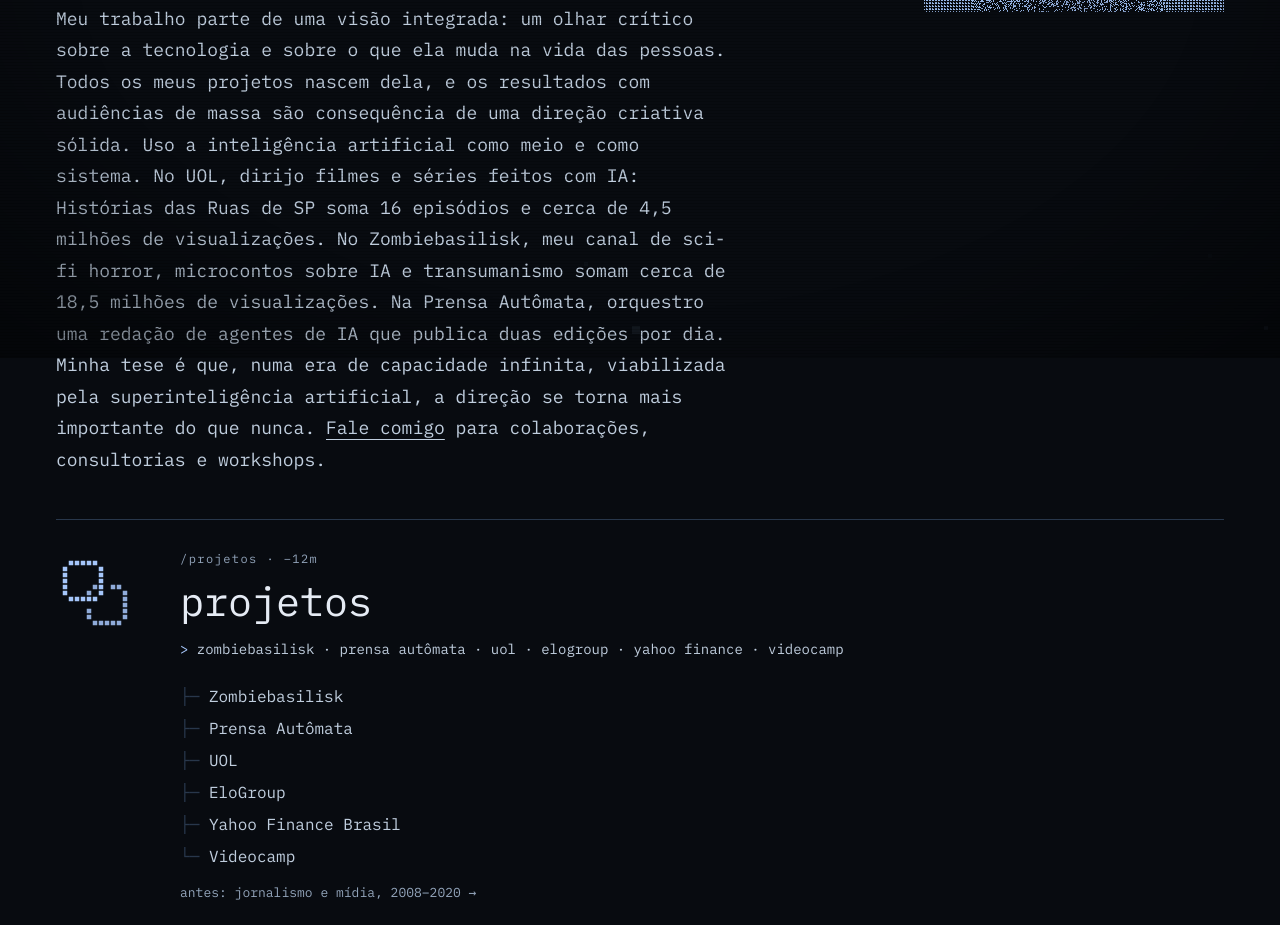
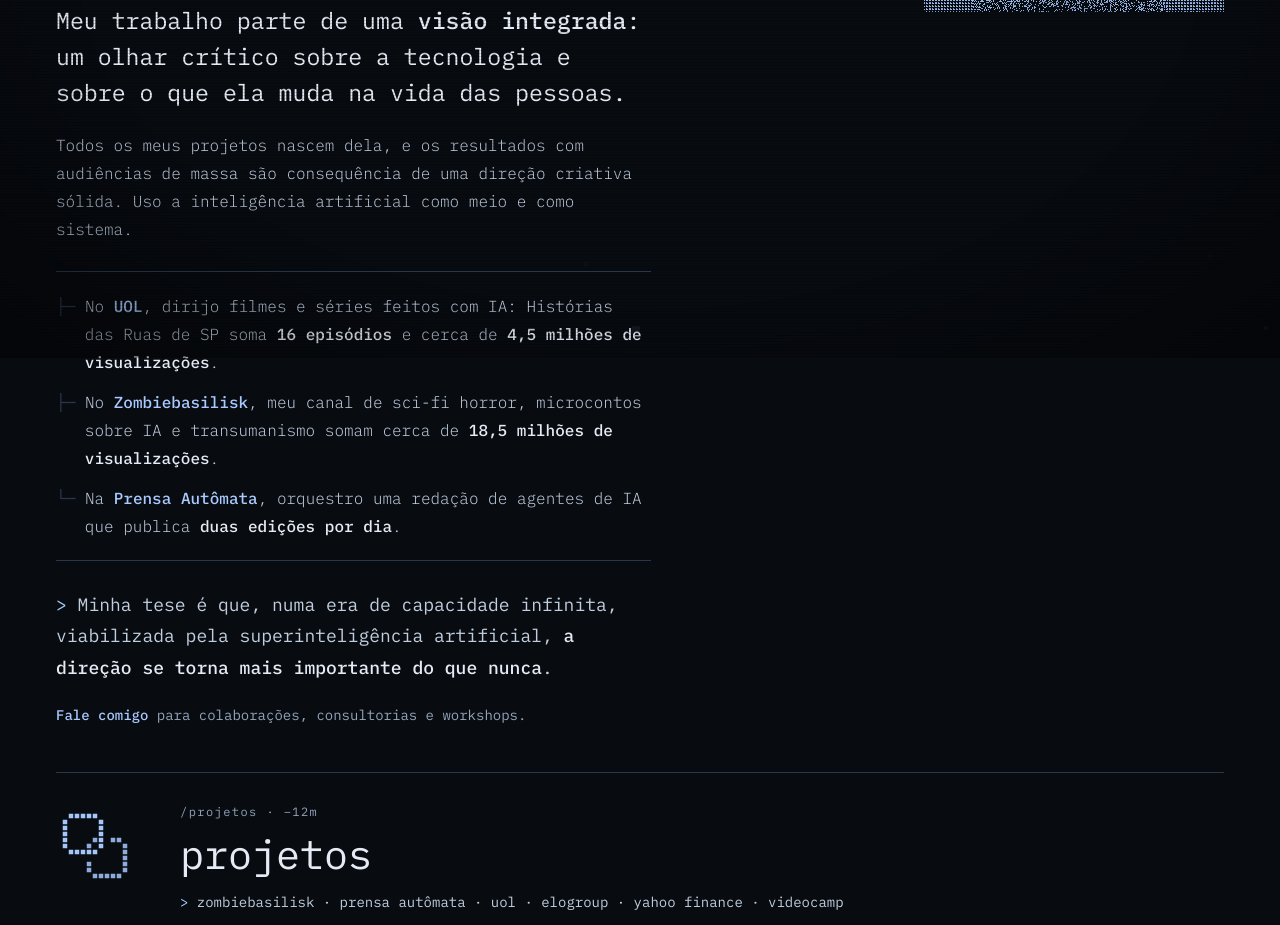
Before and after one commit to marcvsart/marcuscouto-portfolio, a plain HTML site: page index.html in a window 1280 px wide. Shown: the part 442-1367 px from the top of the page. Drawn offline with Linux system fonts and the light colour scheme; animation ran at ten frames a second; a web font is replaced by a local one.

Commit message:
Home: bloco de abertura com hierarquia (visão em destaque, projetos em lista, tese e contato)
Co-Authored-By: Claude Fable 5.2 <noreply@anthropic.com>
Claude-Session: https://claude.ai/code/session_01FrUhFbahMPFfCPa88AS5v2

```diff
--- a/assets/css/base.css
+++ b/assets/css/base.css
@@ -97,7 +97,19 @@ main { display: block; }
 .more { margin: var(--space-2) 0 0; font-size: var(--fs-s); }
 .more a { color: var(--ink-soft); text-decoration: none; }
 .more a:hover { color: var(--accent); }
-.intro-lead { max-width: 62ch; margin: var(--space-4) 0 0; color: var(--ink-2); font-size: var(--fs-l); line-height: 1.75; }
+.intro-lead { max-width: 62ch; margin: var(--space-4) 0 0; color: var(--ink-2); font-size: var(--fs-base); font-weight: 300; line-height: 1.75; }
+.intro-lead p { margin: 0 0 var(--space-3); }
+.intro-lead strong { color: var(--ink); font-weight: 500; }
+.intro-lead a { color: var(--accent); font-weight: 500; text-decoration: none; }
+.intro-lead a:hover { color: var(--accent-2); text-decoration: underline; text-underline-offset: 4px; }
+.lead-vision { color: var(--ink); font-size: clamp(1.2rem, 2vw, 1.45rem); font-weight: 400; line-height: 1.55; }
+.lead-work { list-style: none; margin: var(--space-4) 0; padding: var(--space-3) 0; border-top: 1px solid var(--rule); border-bottom: 1px solid var(--rule); display: grid; gap: var(--space-2); }
+.lead-work li { padding-left: 3ch; text-indent: -3ch; }
+.lead-work li::before { content: "├─ "; color: var(--rule); }
+.lead-work li:last-child::before { content: "└─ "; }
+.lead-thesis { color: var(--ink-2); font-size: var(--fs-l); font-weight: 400; }
+.lead-thesis::before { content: "> "; color: var(--accent); }
+.intro-lead .lead-cta { margin-bottom: 0; color: var(--ink-soft); font-size: var(--fs-m); font-weight: 400; }
 .statement { max-width: 30ch; margin: var(--space-4) 0 0; font: 400 var(--fs-title-section)/1.3 var(--font-title); color: var(--ink-2); }
 .phrase { max-width: 24ch; margin: 0; padding: 0; font: 400 var(--fs-phrase)/1.25 var(--font-title); color: var(--ink); }
 .home-sections { border-top: 1px solid var(--rule); }
--- a/index.html
+++ b/index.html
@@ -38,7 +38,17 @@
 <div class="intro">
   <div class="intro-text">
   <h1 class="phrase" data-glitch="hover">Sou Marcus Couto, diretor criativo especializado em tecnologia.</h1>
-  <p class="intro-lead">Meu trabalho parte de uma visão integrada: um olhar crítico sobre a tecnologia e sobre o que ela muda na vida das pessoas. Todos os meus projetos nascem dela, e os resultados com audiências de massa são consequência de uma direção criativa sólida. Uso a inteligência artificial como meio e como sistema. No UOL, dirijo filmes e séries feitos com IA: Histórias das Ruas de SP soma <span data-numero="uol.historias_das_ruas_episodios" data-formato="inteiro" data-prosa>16</span> episódios e cerca de <span data-numero="uol.historias_das_ruas_visualizacoes" data-formato="extenso" data-prosa>4,5 milhões</span> de visualizações. No Zombiebasilisk, meu canal de sci-fi horror, microcontos sobre IA e transumanismo somam cerca de <span data-numero="zombiebasilisk.tiktok_visualizacoes" data-formato="extenso" data-prosa>18,5 milhões</span> de visualizações. Na Prensa Autômata, orquestro uma redação de agentes de IA que publica duas edições por dia. Minha tese é que, numa era de capacidade infinita, viabilizada pela superinteligência artificial, a direção se torna mais importante do que nunca. <a href="/sistema/#contato">Fale comigo</a> para colaborações, consultorias e workshops.</p>
+  <div class="intro-lead">
+    <p class="lead-vision">Meu trabalho parte de uma <strong>visão integrada</strong>: um olhar crítico sobre a tecnologia e sobre o que ela muda na vida das pessoas.</p>
+    <p>Todos os meus projetos nascem dela, e os resultados com audiências de massa são consequência de uma direção criativa sólida. Uso a inteligência artificial como meio e como sistema.</p>
+    <ul class="lead-work">
+      <li>No <a href="/projetos/uol/">UOL</a>, dirijo filmes e séries feitos com IA: Histórias das Ruas de SP soma <strong data-numero="uol.historias_das_ruas_episodios" data-formato="inteiro" data-prosa>16</strong> <strong>episódios</strong> e cerca de <strong data-numero="uol.historias_das_ruas_visualizacoes" data-formato="extenso" data-prosa>4,5 milhões</strong> <strong>de visualizações</strong>.</li>
+      <li>No <a href="/projetos/zombiebasilisk/">Zombiebasilisk</a>, meu canal de sci-fi horror, microcontos sobre IA e transumanismo somam cerca de <strong data-numero="zombiebasilisk.tiktok_visualizacoes" data-formato="extenso" data-prosa>18,5 milhões</strong> <strong>de visualizações</strong>.</li>
+      <li>Na <a href="/projetos/prensa-automata/">Prensa Autômata</a>, orquestro uma redação de agentes de IA que publica <strong>duas edições por dia</strong>.</li>
+    </ul>
+    <p class="lead-thesis">Minha tese é que, numa era de capacidade infinita, viabilizada pela superinteligência artificial, <strong>a direção se torna mais importante do que nunca</strong>.</p>
+    <p class="lead-cta"><a href="/sistema/#contato">Fale comigo</a> para colaborações, consultorias e workshops.</p>
+  </div>
   </div>
   <figure class="portrait-fig">
     <img class="portrait" src="/assets/img/retrato.png" width="600" height="600" alt="Retrato de Marcus Couto em pixels">
```
Also changed, not shown: en/index.html (+11 -1 lines).
